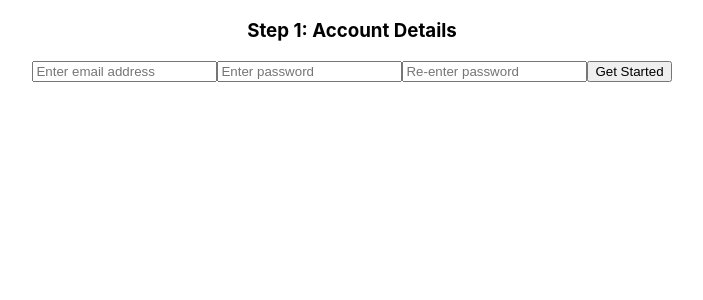
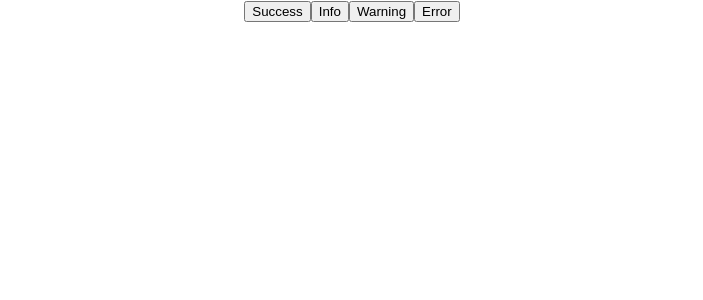
Before and after one commit to manisha1999/React, a React (Create React App) app: page / in a window 1280 px wide. Shown: the top 300 px of the page, without its empty margins (288-991 px from the left). Built offline with nearby package versions, Linux system fonts and the light colour scheme.

Commit message:
MultiStepForm

```diff
--- a/package.json
+++ b/package.json
@@ -3,6 +3,7 @@
   "version": "0.1.0",
   "private": true,
   "dependencies": {
+    "@tabler/icons-react": "^3.35.0",
     "@testing-library/dom": "^10.4.1",
     "@testing-library/jest-dom": "^6.9.1",
     "@testing-library/react": "^16.3.0",
@@ -15,6 +16,7 @@
     "react-virtualized": "^9.22.6",
     "react-window": "^2.2.0",
     "react-window-infinite-loader": "^2.0.0",
+    "tabler-icons-react": "^1.56.0",
     "web-vitals": "^2.1.4"
   },
   "scripts": {
--- a/src/App.js
+++ b/src/App.js
@@ -15,6 +15,8 @@ import DragAndDrop from './DragAndDrop/DragAndDrop';
 import DragAndDropTouch from './DragAndDrop/DragAndDropTouch';
 import RegistrationPage from './MultiStepForm/RegistrationPage';
 // import Virtualised_List_Component from './Virtualised_List_Component/Virtualised_List_Component';
+
+import { useToast } from './NotitficationToast/useToast';
 
 
 
@@ -101,6 +103,8 @@ function App() {
 // Modal
 const [isModalvisible,setisModalvisible] = useState(false)
 
+//Toast
+const toast = useToast();
 
 
 
@@ -176,7 +180,35 @@ const [isModalvisible,setisModalvisible] = useState(false)
        {/* <DragAndDropTouch/> */}
 
 
-       <RegistrationPage/>
+       {/* <RegistrationPage/> */}
+
+        {/* Toast page */}
+       <div className="btn-container">
+        <button
+          className="success-btn"
+          onClick={() => toast.success("Success toast notification")}
+        >
+          Success
+        </button>
+        <button
+          className="info-btn"
+          onClick={() => toast.info("Info toast notification")}
+        >
+          Info
+        </button>
+        <button
+          className="warning-btn"
+          onClick={() => toast.warning("Warning toast notification")}
+        >
+          Warning
+        </button>
+        <button
+          className="error-btn"
+          onClick={() => toast.error("Error toast notification")}
+        >
+          Error
+        </button>
+      </div>
 
 
 
--- /dev/null
+++ b/src/NotitficationToast/Toast.js
@@ -0,0 +1,46 @@
+import React from 'react'
+import {
+    IconAlertCircleFilled,
+    IconCircleCheckFilled,
+    IconCircleXFilled,
+    IconInfoCircleFilled,
+    IconX,
+  } from "@tabler/icons-react";
+
+const ToastType = {
+    success : {
+        icon: <IconCircleCheckFilled />,
+        iconClass: "success-icon",
+        progressBarClass: "success",
+    },
+    warning : {
+        icon: <IconAlertCircleFilled />,
+        iconClass: "warning-icon",
+        progressBarClass: "warning",
+    },
+    info : {
+        icon: <IconInfoCircleFilled />,
+        iconClass: "info-icon",
+        progressBarClass: "info",
+    },
+    error : {
+        icon: <IconInfoCircleFilled />,
+        iconClass: "info-icon",
+        progressBarClass: "info",
+    },
+}
+
+function Toast({message,type,id}) {
+    const {icon,iconClass,progressBarClass} = ToastType[type]
+  return (
+    <div className='toast'>
+        <span className={iconClass}>{icon}</span>
+        <p className='toast-message'>{message}</p>
+        <button className='dismiss-btn'>
+        <IconX size={18} color="#aeb0d7" />
+        </button>
+    </div>
+  )
+}
+
+export default Toast
--- /dev/null
+++ b/src/NotitficationToast/ToastContainer.js
@@ -0,0 +1,14 @@
+import React from 'react'
+import Toast from './Toast'
+
+function ToastContainer({toasts}) {
+  return (
+    <div>
+        {toasts.map((toast)=>{
+            <Toast key={toast.id} {...toast}/>
+        })}
+    </div>
+  )
+}
+
+export default ToastContainer
--- /dev/null
+++ b/src/NotitficationToast/ToastContext.js
@@ -0,0 +1,57 @@
+import React,{createContext, useReducer} from 'react'
+import ToastContainer from './ToastContainer';
+import { ToastReducer } from './ToastReducer'
+
+const initialState = {
+    toasts: [],
+  };
+
+ export const ToastContext = createContext();
+
+export const ToastContextProvider = ({children}) =>{
+
+    const [state,dispatch]  = useReducer(ToastReducer,initialState)
+
+    const addToast = (type,message) => {
+        const id = Math.floor(Math.random() * 100000)
+        dispatch({type : "ADD_TOAST",payload : {id,message,type}})
+    }
+
+    const success = (message) => {
+        addToast("success",message)
+    }
+
+    const warning = (message) => {
+        addToast("warning",message)
+    }
+
+    const info = (message) => {
+        addToast("info",message)
+    }
+
+    const error = (message) => {
+        addToast("error",message)
+    }
+
+    const remove = (id) => {
+        dispatch({type : "ADD_TOAST",payload : id})
+    }
+    const value = {
+        toasts: state.toasts,
+        success,
+        info,
+        warning,
+        error,
+        remove
+      };
+
+
+  return (
+
+        <ToastContext.Provider value={value}>
+            <ToastContainer toasts={state.toasts}/>
+            {children}
+        </ToastContext.Provider>
+
+  )
+}
--- /dev/null
+++ b/src/NotitficationToast/ToastReducer.js
@@ -0,0 +1,20 @@
+import React from 'react'
+
+export const  ToastReducer = (state,action) =>{
+  switch (action.type) {
+    case "ADD_TOAST":
+        return {
+            ...state,
+            toasts : [...state.toasts,action.payload]
+        };
+    case "DELETE_TOAST":
+            const updatedToasts = state.toasts.filter((toast)=> toast.id!==action.payload)
+            return {
+                ...state,
+                toasts: updatedToasts,
+              };
+    default:
+        // throw new Error(`Unhandled action type: ${action.type}`);
+        return state
+  }
+}
--- /dev/null
+++ b/src/NotitficationToast/useToast.js
@@ -0,0 +1,6 @@
+// useToast.js
+
+import { useContext } from 'react';
+import {ToastContextProvider} from './ToastContext';
+
+export const useToast = () => useContext(ToastContextProvider);
--- a/src/index.js
+++ b/src/index.js
@@ -3,11 +3,14 @@ import ReactDOM from 'react-dom/client';
 import './index.css';
 import App from './App';
 import reportWebVitals from './reportWebVitals';
+import {ToastContextProvider} from './NotitficationToast/ToastContext';
 
 const root = ReactDOM.createRoot(document.getElementById('root'));
 root.render(
   <React.StrictMode>
+    <ToastContextProvider>
     <App />
+    </ToastContextProvider>
   </React.StrictMode>
 );
 
```
Also changed, not shown: src/NotitficationToast/Readme.txt (added), 1 other file (tests, documents, lock files or other folders).
